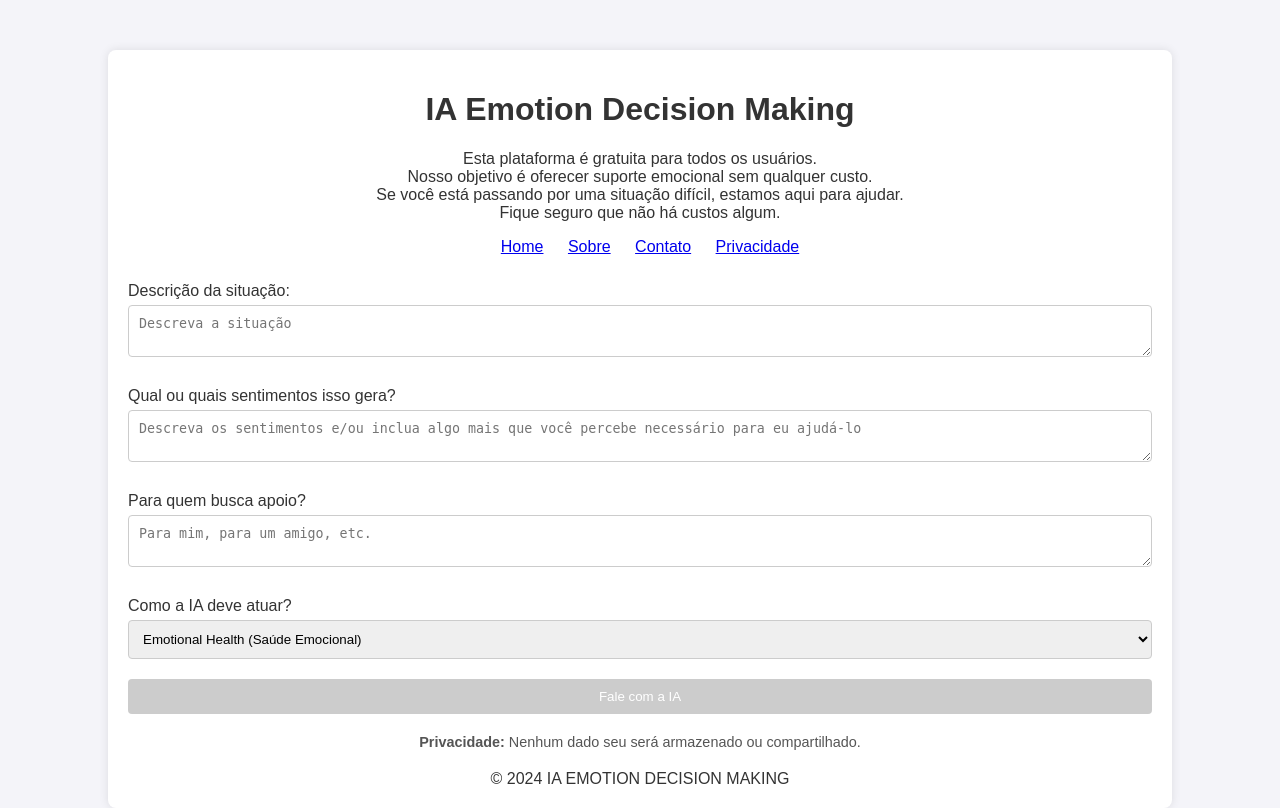
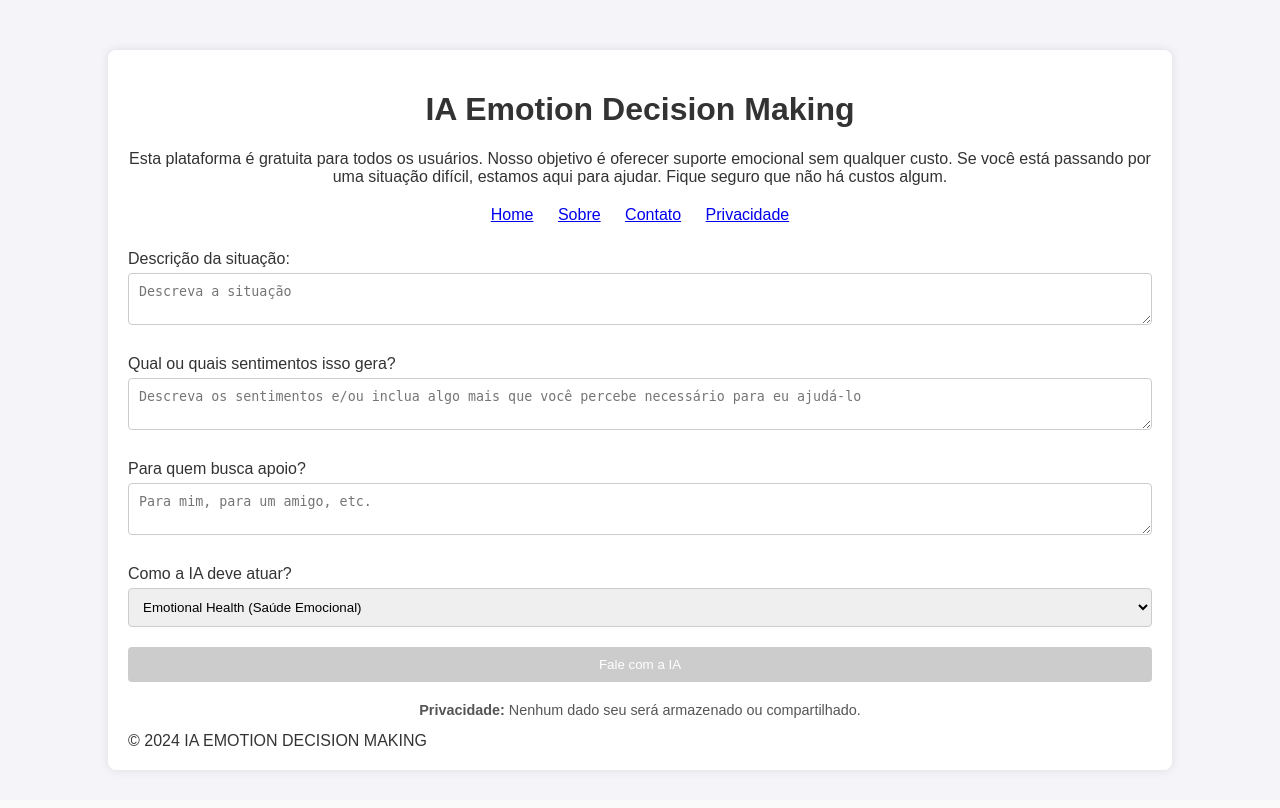
Before and after one commit to JoaoCarlosOrquiza/iaemotiondecisionmaking, a Flask app: page / in a window 1280 px wide. After the commit the page ends 773 px from the top, so only its background shows below. Run offline with Flask 2, Linux system fonts and the light colour scheme.

Commit message:
Atualiza com melhorias na interação

```diff
--- a/static/css/styles.css
+++ b/static/css/styles.css
@@ -136,6 +136,29 @@ form#continue-form button {
     margin: 20px auto;
 }
 
+/* Nova classe para centralizar o texto */
+.center-text {
+    text-align: center;
+    margin: 20px 0; /* Adiciona espaçamento vertical */
+}
+
+/* Estilos para o menu de navegação */
+.nav-list {
+    text-align: center;
+    list-style-type: none;
+    padding: 0;
+}
+
+.nav-list li {
+    display: inline-block;
+    margin-right: 20px;
+}
+
+.nav-list li:last-child {
+    margin-right: 0;
+}
+
+/* Estilos responsivos */
 @media (max-width: 600px) {
     .container {
         width: 95%;
--- a/templates/index.html
+++ b/templates/index.html
@@ -14,18 +14,15 @@
     <div class="container">
         <header>
             <h1>IA Emotion Decision Making</h1>
-            <p style="text-align: center;">
-                Esta plataforma é gratuita para todos os usuários.<br>
-                Nosso objetivo é oferecer suporte emocional sem qualquer custo.<br>
-                Se você está passando por uma situação difícil, estamos aqui para ajudar.<br>
-                Fique seguro que não há custos algum.
+            <p class="center-text">
+                Esta plataforma é gratuita para todos os usuários. Nosso objetivo é oferecer suporte emocional sem qualquer custo. Se você está passando por uma situação difícil, estamos aqui para ajudar. Fique seguro que não há custos algum.
             </p>
             <nav>
-                <ul style="text-align: center;">
-                    <li style="display: inline-block; margin-right: 20px;"><a href="index.html">Home</a></li>
-                    <li style="display: inline-block; margin-right: 20px;"><a href="about.html">Sobre</a></li>
-                    <li style="display: inline-block; margin-right: 20px;"><a href="contact.html">Contato</a></li>
-                    <li style="display: inline-block; margin-right: 20px;"><a href="privacy.html">Privacidade</a></li>
+                <ul class="nav-list">
+                    <li><a href="index.html">Home</a></li>
+                    <li><a href="about.html">Sobre</a></li>
+                    <li><a href="contact.html">Contato</a></li>
+                    <li><a href="privacy.html">Privacidade</a></li>
                 </ul>
             </nav>
         </header>
@@ -51,7 +48,7 @@
             </form>
             <p class="privacy"><strong>Privacidade:</strong> Nenhum dado seu será armazenado ou compartilhado.</p>
         </main>
-        <footer style="text-align: center; margin-top: 20px;">
+        <footer>
             © 2024 IA EMOTION DECISION MAKING
         </footer>
     </div>
```
